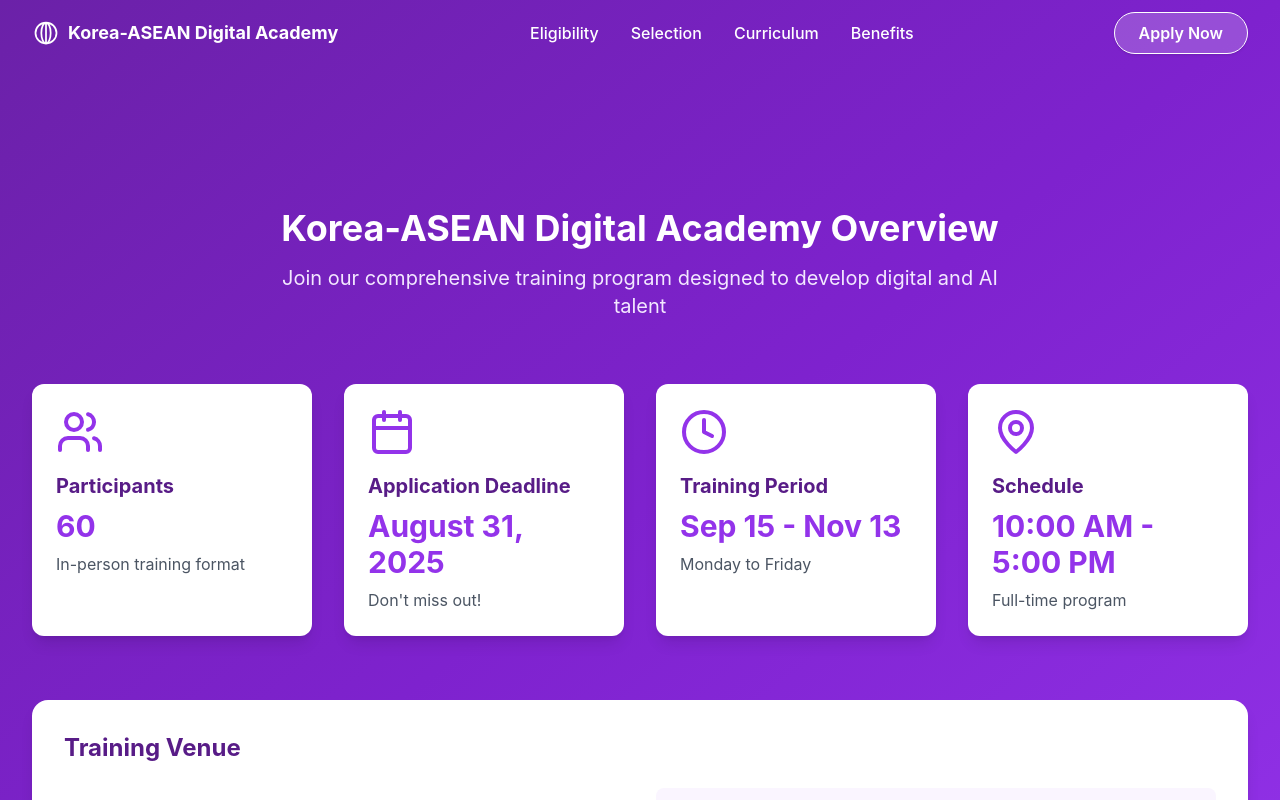
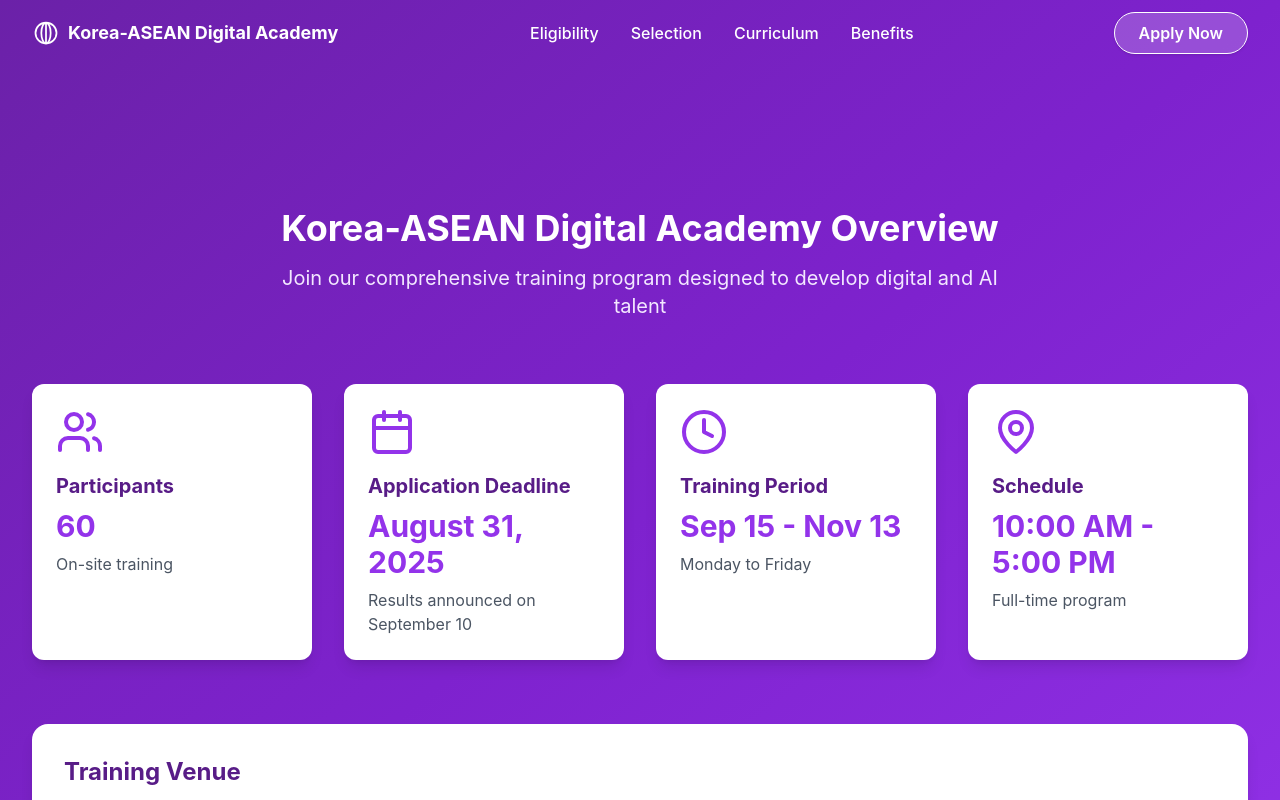
Before and after one commit to theabscode/kada-batch2, a React (Vite) app: page / in a window 1280 px wide. Shown: the top 800 px of the page. Built offline with nearby package versions, Linux system fonts and the light colour scheme.

Commit message:
Update training location link

```diff
--- a/src/components/ProgramOverview.tsx
+++ b/src/components/ProgramOverview.tsx
@@ -1,10 +1,14 @@
-import React from 'react';
-import { Calendar, Clock, Users, MapPin } from 'lucide-react';
-import { motion } from 'framer-motion';
+import React from "react";
+import { Calendar, Clock, Users, MapPin } from "lucide-react";
+import { motion } from "framer-motion";
 
 const cardVariants = {
   offscreen: { opacity: 0, y: 40 },
-  onscreen: { opacity: 1, y: 0, transition: { duration: 0.7, ease: 'easeOut' } }
+  onscreen: {
+    opacity: 1,
+    y: 0,
+    transition: { duration: 0.7, ease: "easeOut" },
+  },
 };
 
 const ProgramOverview = () => {
@@ -14,7 +18,7 @@ const ProgramOverview = () => {
       className="pt-52 pb-20 bg-gradient-to-br from-purple-800 via-purple-700 to-purple-600 min-h-[60vh]"
       initial={{ opacity: 0, y: 40 }}
       whileInView={{ opacity: 1, y: 0 }}
-      transition={{ duration: 0.8, ease: 'easeOut' }}
+      transition={{ duration: 0.8, ease: "easeOut" }}
       viewport={{ once: true, amount: 0.2 }}
     >
       <div className="container-max section-padding">
@@ -35,31 +39,37 @@ const ProgramOverview = () => {
             transition={{ duration: 0.7, delay: 0.2 }}
             viewport={{ once: true }}
           >
-            Join our comprehensive training program designed to develop digital and AI talent
+            Join our comprehensive training program designed to develop digital
+            and AI talent
           </motion.p>
         </div>
         <div className="grid md:grid-cols-2 lg:grid-cols-4 gap-8">
-          {[{
+          {[
+            {
               icon: <Users className="w-12 h-12 text-purple-600 mb-4" />,
-            title: 'Participants',
-            value: '60',
-            desc: 'In-person training format'
-          }, {
+              title: "Participants",
+              value: "60",
+              desc: "On-site training",
+            },
+            {
               icon: <Calendar className="w-12 h-12 text-purple-600 mb-4" />,
-            title: 'Application Deadline',
-            value: 'August 31, 2025',
-            desc: "Don't miss out!"
-          }, {
+              title: "Application Deadline",
+              value: "August 31, 2025",
+              desc: "Results announced on September 10",
+            },
+            {
               icon: <Clock className="w-12 h-12 text-purple-600 mb-4" />,
-            title: 'Training Period',
-            value: 'Sep 15 - Nov 13',
-            desc: 'Monday to Friday'
-          }, {
+              title: "Training Period",
+              value: "Sep 15 - Nov 13",
+              desc: "Monday to Friday",
+            },
+            {
               icon: <MapPin className="w-12 h-12 text-purple-600 mb-4" />,
-            title: 'Schedule',
-            value: '10:00 AM - 5:00 PM',
-            desc: 'Full-time program'
-          }].map((card, idx) => (
+              title: "Schedule",
+              value: "10:00 AM - 5:00 PM",
+              desc: "Full-time program",
+            },
+          ].map((card, idx) => (
             <motion.div
               key={card.title}
               className="bg-white rounded-xl p-6 shadow-lg hover:shadow-xl transition-shadow"
@@ -69,8 +79,12 @@ const ProgramOverview = () => {
               viewport={{ once: true, amount: 0.2 }}
             >
               {card.icon}
-              <h3 className="text-xl font-bold text-purple-900 mb-2">{card.title}</h3>
-              <p className="text-3xl font-bold text-purple-600 mb-2">{card.value}</p>
+              <h3 className="text-xl font-bold text-purple-900 mb-2">
+                {card.title}
+              </h3>
+              <p className="text-3xl font-bold text-purple-600 mb-2">
+                {card.value}
+              </p>
               <p className="text-gray-600">{card.desc}</p>
             </motion.div>
           ))}
@@ -82,13 +96,17 @@ const ProgramOverview = () => {
           transition={{ duration: 0.7, delay: 0.2 }}
           viewport={{ once: true, amount: 0.2 }}
         >
-          <h3 className="text-2xl font-bold text-purple-900 mb-6">Training Venue</h3>
+          <h3 className="text-2xl font-bold text-purple-900 mb-6">
+            Training Venue
+          </h3>
           <div className="grid md:grid-cols-2 gap-8 items-center">
             <div>
-              <h4 className="text-xl font-semibold text-purple-800 mb-4">BPPTIK Kementerian Komdigi</h4>
+              <h4 className="text-xl font-semibold text-purple-800 mb-4">
+                BPPTIK Kementerian Komdigi
+              </h4>
               <p className="text-gray-600 leading-relaxed">
-                Jl. Sekolah Hijau Jalan Jababeka Raya No.2, Simpangan, Kec. Cikarang Utara,
-                Kabupaten Bekasi, Jawa Barat 17530, Indonesia
+                Jl. Sekolah Hijau Jalan Jababeka Raya No.2, Simpangan, Kec.
+                Cikarang Utara, Kabupaten Bekasi, Jawa Barat 17530, Indonesia
               </p>
             </div>
             <a
```
Lines whose indentation alone changed are shown as unchanged.
